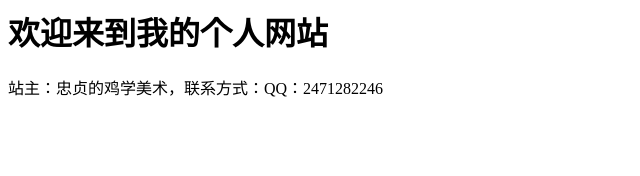
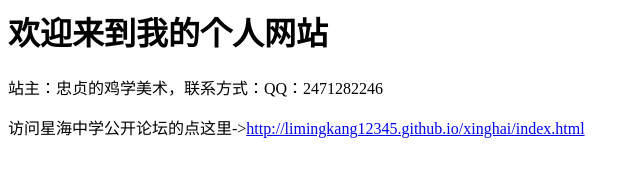
Before and after one commit to limingkang12345/limingkang12345.github.io, a plain HTML site: page index.html in a window 1280 px wide. Shown: the whole page, without its empty margins (0-640 px from the left). Drawn offline with Linux system fonts and the light colour scheme.

Commit message:
Update index.html

```diff
--- a/index.html
+++ b/index.html
@@ -5,5 +5,6 @@
   <body>
     <h1>欢迎来到我的个人网站</h1>
     <p>站主：忠贞的鸡学美术，联系方式：QQ：2471282246</p>
+    <p>访问星海中学公开论坛的点这里-><a href="http://limingkang12345.github.io/xinghai/index.html">http://limingkang12345.github.io/xinghai/index.html</a></p>
   </body>
 </html>
```
